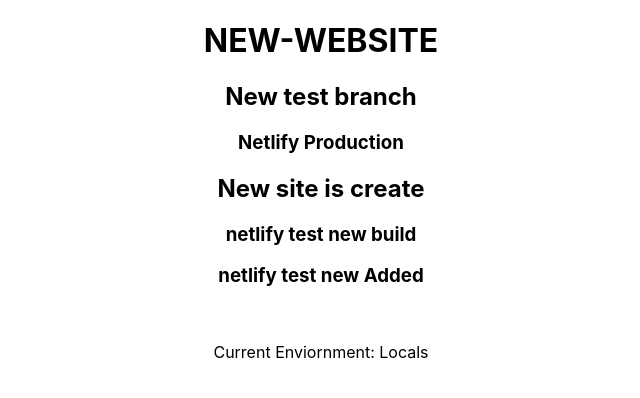
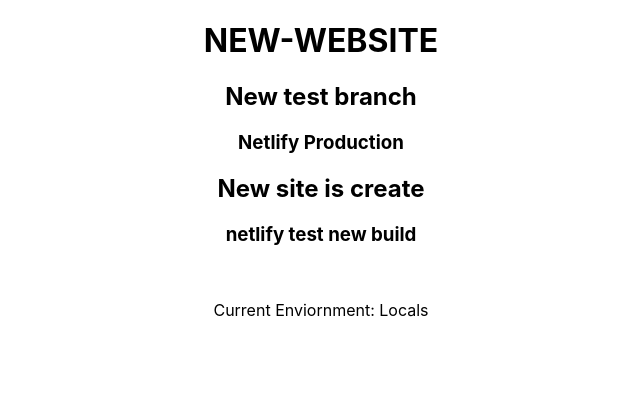
Before and after one commit to saurabhgola/testwebsite, a React (Create React App) app: page / in a window 1280 px wide. Shown: the top 398 px of the page, without its empty margins (319-959 px from the left). Built offline with nearby package versions, Linux system fonts and the light colour scheme.

Commit message:
this is the toml

```diff
--- a/src/App.js
+++ b/src/App.js
@@ -9,8 +9,6 @@
      <h3>Netlify Production</h3>
      <h2>New site is create</h2>
      <h3>netlify test new build</h3>
-     <h3>netlify test new Added</h3>
-
       <br/>
       <p className="App-intro">Current Enviornment: {process.env.REACT_APP_ENVIORNMENT}</p>
  <br/>
```
